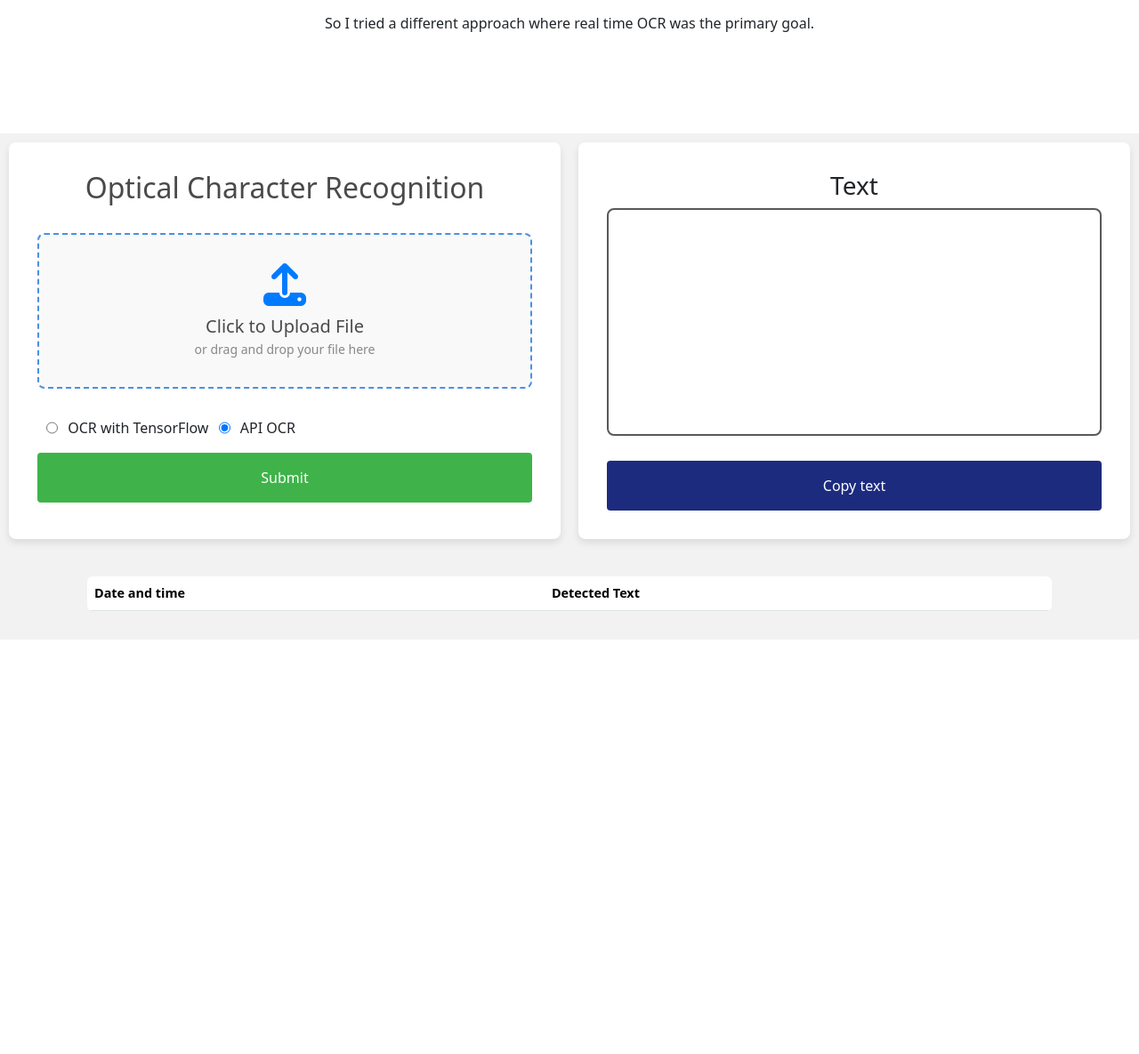
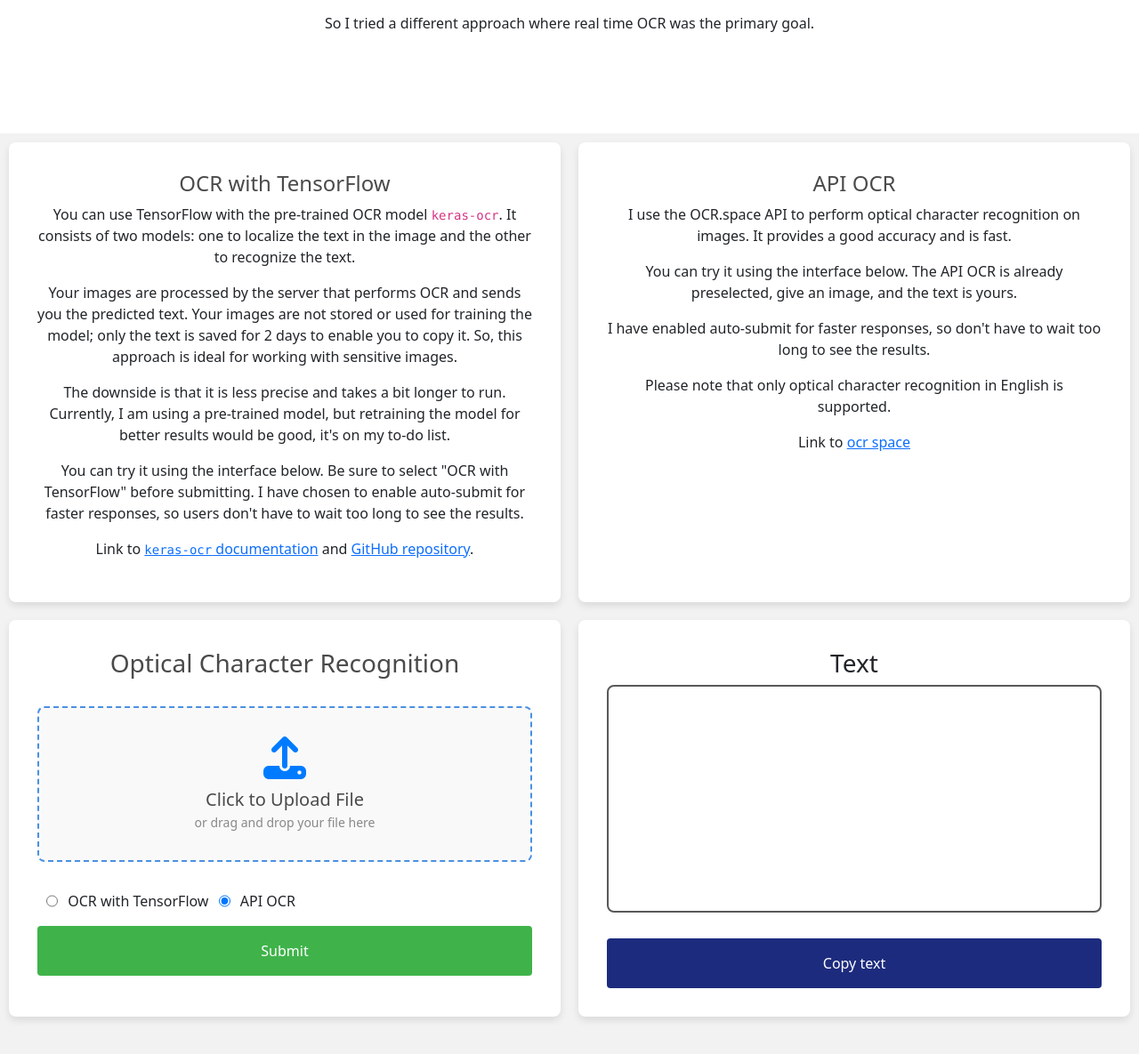
Before and after one commit to PiWebswiss/CS50-Project, a Flask app: page / in a window 1280 px wide. Shown: the part 996-2181 px from the top of the page at 89% size. Run offline with Flask 3, Linux system fonts and the light colour scheme; data comes from the database, SQL or seed files in the repository; both versions use the stored data as it was after the commit; data that the repository does not hold is empty; some libraries are stand-ins or nearby versions.

Commit message:
corrected mistake and added text

```diff
--- a/app.py
+++ b/app.py
@@ -17,6 +17,10 @@ app = Flask(__name__)
 
 # Limation file size to limit denial-of-service (DoS) attacks
 app.config['MAX_CONTENT_LENGTH'] = 16 * 1024 * 1024  # 16 MB limit
+
+""" nables automatic reloading  """
+app.config['TEMPLATES_AUTO_RELOAD'] = True
+
 
 # Configure session to use filesystem (instead of signed cookies)
 app.config["SESSION_PERMANENT"] = False
@@ -274,7 +278,7 @@ if __name__ == "__name__":
     cleanup_expired_data()
     try:
         # Start the Flask in debug model (remove for production use)
-        app.run(debug=True)
+        app.run(debug=True, use_reloader=True)
     except (KeyboardInterrupt, SystemExit):
         # Shut down APScheduler when the application is stopped
         scheduler.shutdown()
--- a/static/script.js
+++ b/static/script.js
@@ -308,7 +308,7 @@ btnCopy.addEventListener("click", () => {
     }
 
     // Copy text inside the Clipboard
-    copyTextClipboard(orc_text);
+    copyTextClipboard(saveText);
 });
 
 
--- a/templates/index.html
+++ b/templates/index.html
@@ -70,18 +70,39 @@
   </div>
   <!-- OCR model -->
   <div class="body-color">
+    <!-- Different model explained -->
+    <div class="box-flex">
+      <div class="box">
+        <!-- TO do change text  -->
+        <h4 class="center-text">OCR with TensorFlow</h4>
+        <p>You can use TensorFlow with the pre-trained OCR model <code>keras-ocr</code>. It consists of two models: one to localize the text in the image and the other to recognize the text.</p>
+        <p>Your images are processed by the server that performs OCR and sends you the predicted text. Your images are not stored or used for training the model; only the text is saved for 2 days to enable you to copy it. So, this approach is ideal for working with sensitive images.</p>
+        <p>The downside is that it is less precise and takes a bit longer to run. Currently, I am using a pre-trained model, but retraining the model for better results would be good, it's on my to-do list.</p>
+        <p>You can try it using the interface below. Be sure to select "OCR with TensorFlow" before submitting. I have chosen to enable auto-submit for faster responses, so users don't have to wait too long to see the results.</p>
+        <p>Link to <a href="https://keras-ocr.readthedocs.io/" target="_blank"><code>keras-ocr</code> documentation</a> and <a href="https://github.com/faustomorales/keras-ocr" target="_blank">GitHub repository</a>.</p>
+      </div>
+      <div class="box">
+        <h4 class="center-text">API OCR</h4>
+        <p>I use the OCR.space API to perform optical character recognition on images. It provides a good accuracy and is fast.</p>
+        <p>You can try it using the interface below. The API OCR is already preselected, give an image, and the text is yours.</p>
+        <p>I have enabled auto-submit for faster responses, so don't have to wait too long to see the results.</p>
+        <p>Please note that only optical character recognition in English is supported.</p>
+        <p>Link to <a href="https://ocr.space/ocrapi" target="_blank">ocr space</a></p>
+      </div>
+
+    </div>
     <div class="box-flex">
       <!-- Upload File  uning AJAX-->
       <div class="box">
-        <h3 class="center-text text-big">Optical Character Recognition</h3>
+        <h3 class="center-text">Optical Character Recognition</h3>
         <form id="uploadFile" enctype="multipart/form-data">
-          <div class="upload-container">
+          <div id="dropArea" class="upload-container">
               <input type="file" id="fileInput" class="file-input" name="file" accept="image/*"/>
               <label for="fileInput" class="file-label">
                   <i class="fas fa-upload"></i>
                   <span>Click to Upload File</span>
               </label>
-              <div id="dropArea" class="file-upload-text">or drag and drop your file here</div>
+              <div class="file-upload-text">or drag and drop your file here</div>
           </div>
           <!-- Add default lang  -->
           <div class="radio-group">
@@ -122,11 +143,7 @@
         </div>
       </div>
     </div>
-  <!-- To do add a table with the result of ocr and the datatime -->
 
-  <br><br><br><br><br><br><br>
-  <br><br><br><br><br><br><br><br><br><br><br><br><br>
-  <br><br><br><br><br><br><br><br><br><br><br><br>
 
 
   <footer>
```
Also changed, not shown: database/ocr-results.db.
